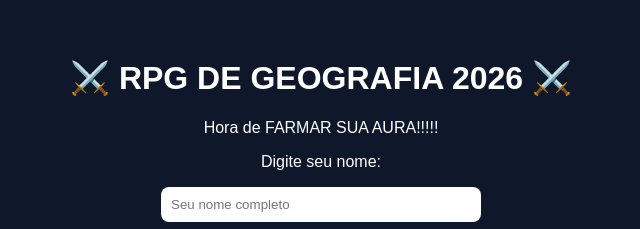
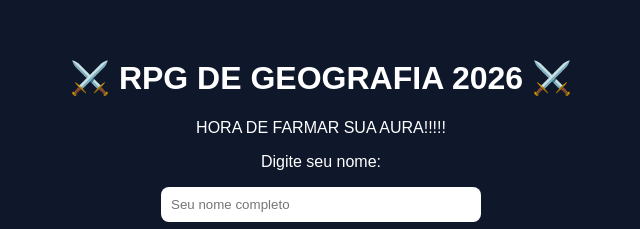
Before and after one commit to ProfPippo/Xp_Equilibrium, a plain HTML site: page index.html in a window 1280 px wide. Shown: the top 229 px of the page, 319-959 px from the left. Drawn offline with Linux system fonts and the light colour scheme.

Commit message:
Fix text casing in aura farming message

```diff
--- a/index.html
+++ b/index.html
@@ -55,7 +55,7 @@ button{
 
 <h1>⚔️ RPG DE GEOGRAFIA 2026 ⚔️</h1>
 
-<p>Hora de FARMAR SUA AURA!!!!!</p>
+<p>HORA DE FARMAR SUA AURA!!!!!</p>
 
 <p>Digite seu nome:</p>
 
```
